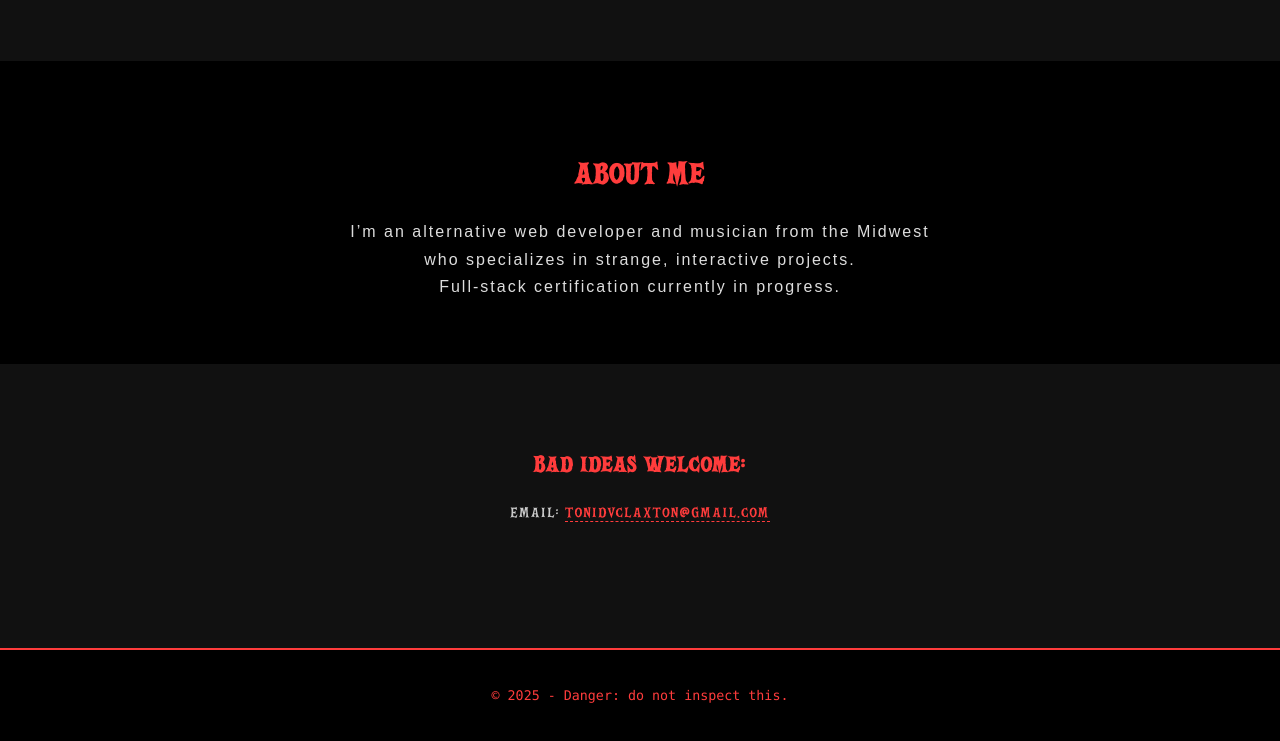
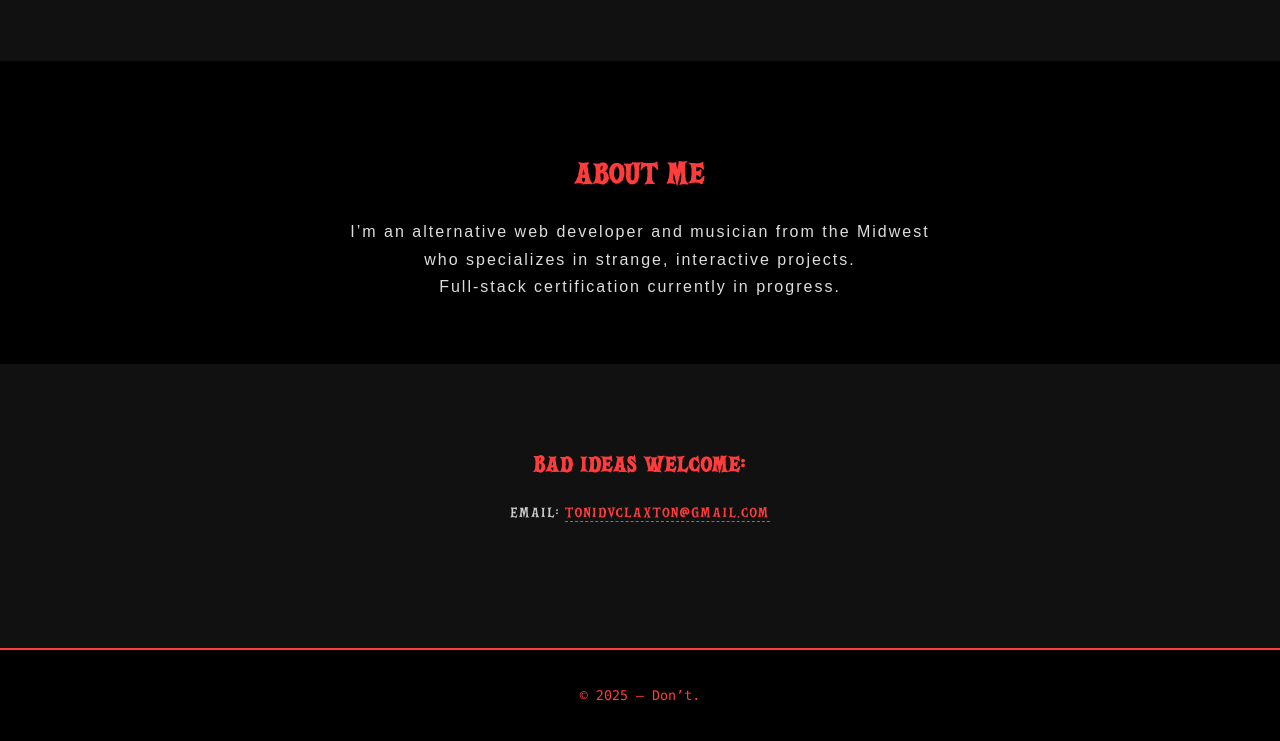
Before and after one commit to tonidevoe/portable-rotary-phone, a plain HTML site: page index.html in a window 1280 px wide. Shown: the part 677-1418 px from the top of the page. Drawn offline with Linux system fonts and the light colour scheme; a web font is replaced by a local one.

Commit message:
Update index.html

```diff
--- a/index.html
+++ b/index.html
@@ -55,7 +55,7 @@
     </div>
 
     <footer>
-      <a href="danger.html"><small>&copy; 2025 - Danger: do not inspect this.</small></a>
+      <a href="danger.html"><small>&copy; 2025 – Don’t.</small></a>
     </footer>
 
 
@@ -76,4 +76,5 @@
       });
     </script>
   </body>
+
 </html>
```
